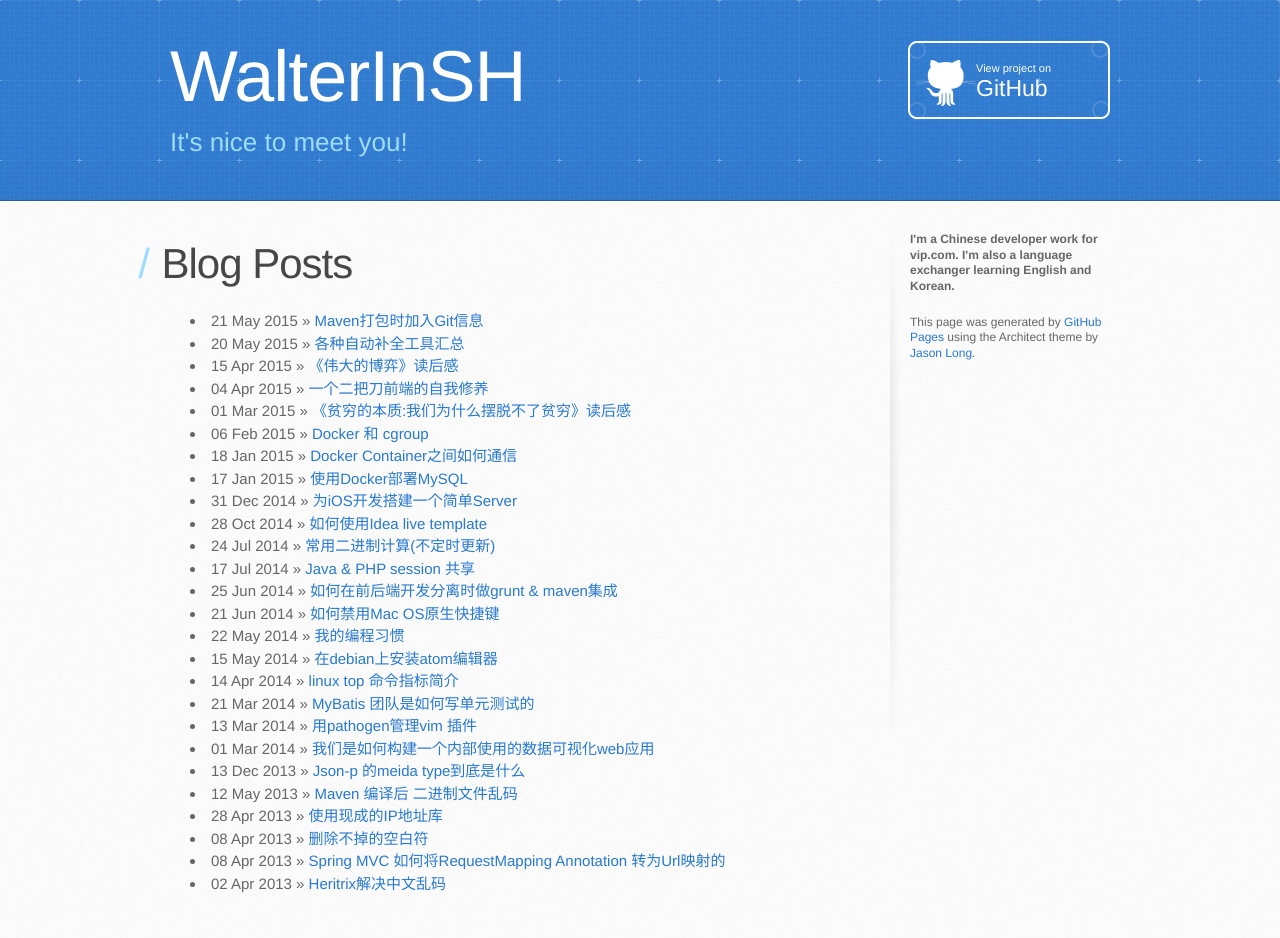
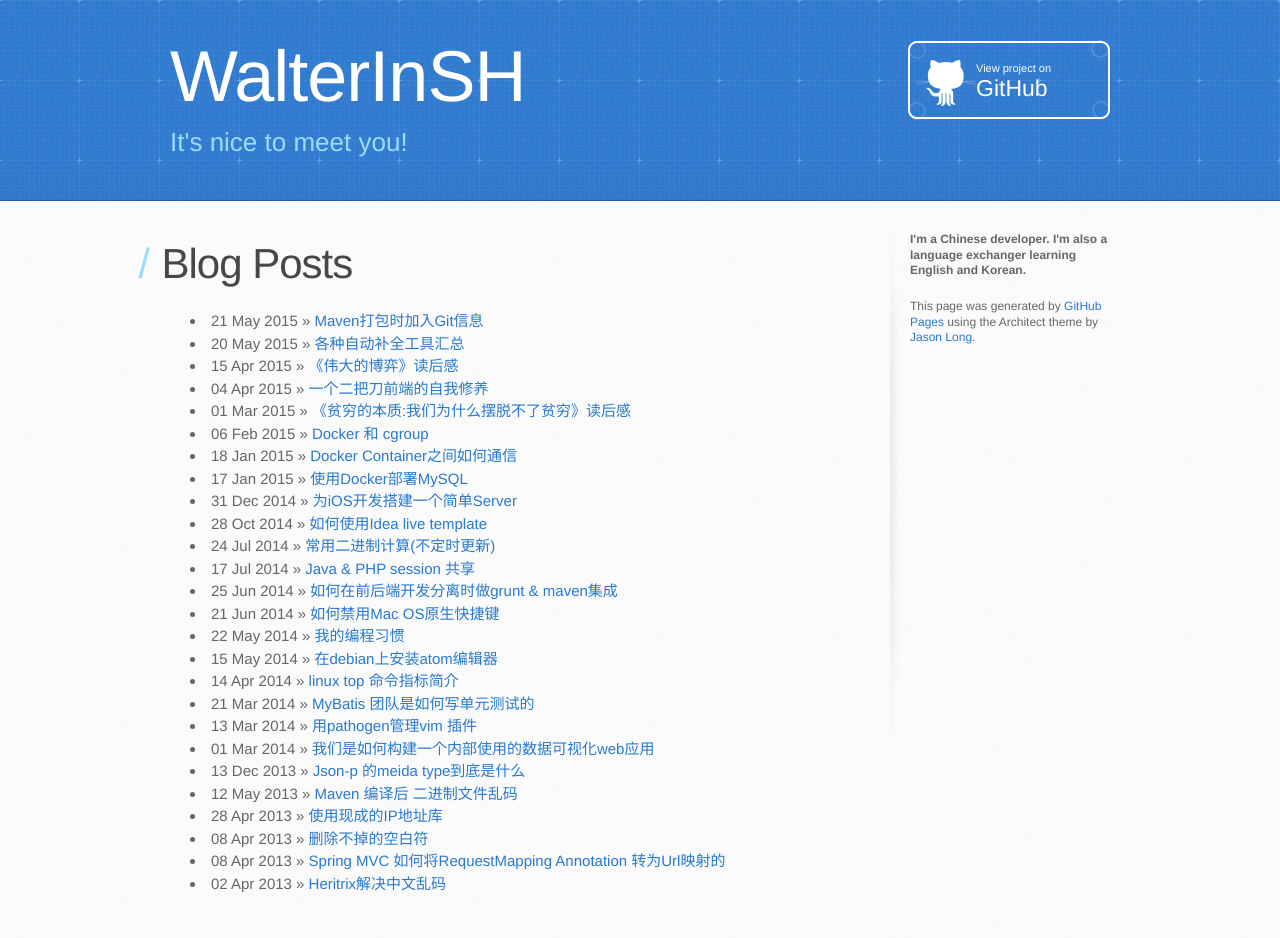
Before and after one commit to WalterInSH/walterinsh.github.io, a Jekyll site: the page built from index.html, in a window 1280 px wide. Built offline with Jekyll 4.4.1, drawn with Linux system fonts in a browser that asks for light colours; some web fonts are replaced; Markdown is read by kramdown in place of the engine named in the settings.

Commit message:
remove work info. Because i'm embarrassed to work for a company which cannot connect github by ssh.

```diff
--- a/_layouts/default.html
+++ b/_layouts/default.html
@@ -30,7 +30,7 @@
         </section>
 
         <aside id="sidebar">
-          <p class="repo-owner">I'm a Chinese developer work for vip.com. I'm also a language exchanger learning English and Korean.</p>
+          <p class="repo-owner">I'm a Chinese developer. I'm also a language exchanger learning English and Korean.</p>
 
           <p>This page was generated by <a href="https://pages.github.com">GitHub Pages</a> using the Architect theme by <a href="https://twitter.com/jasonlong">Jason Long</a>.</p>
         </aside>
```
